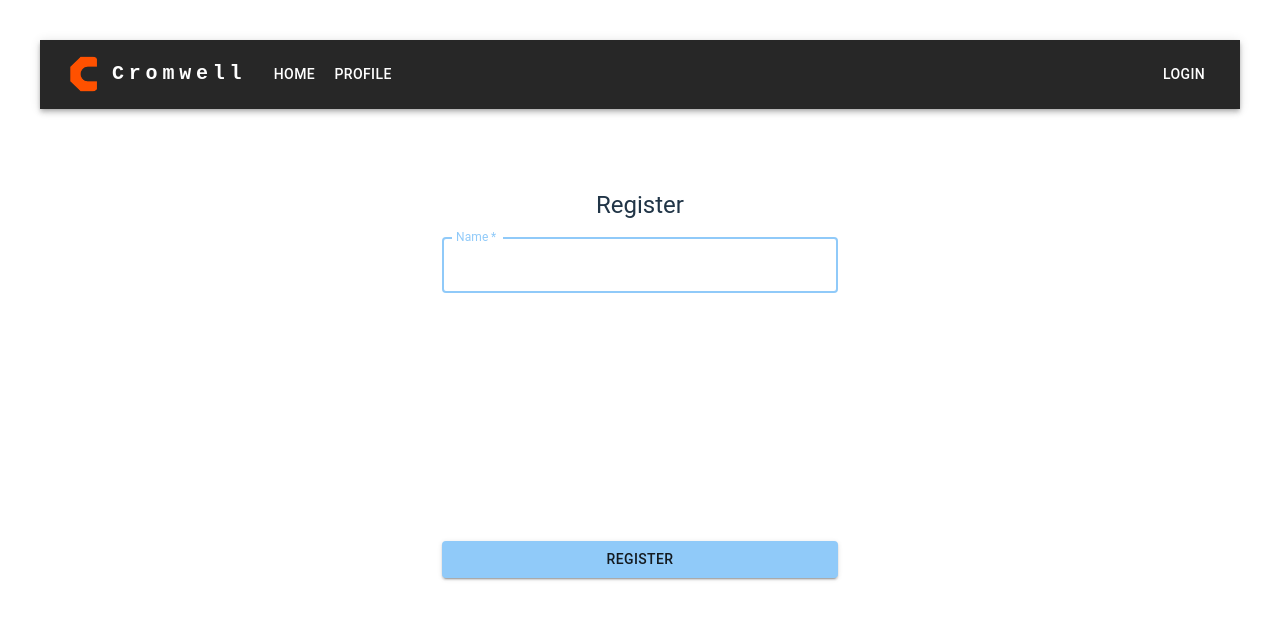
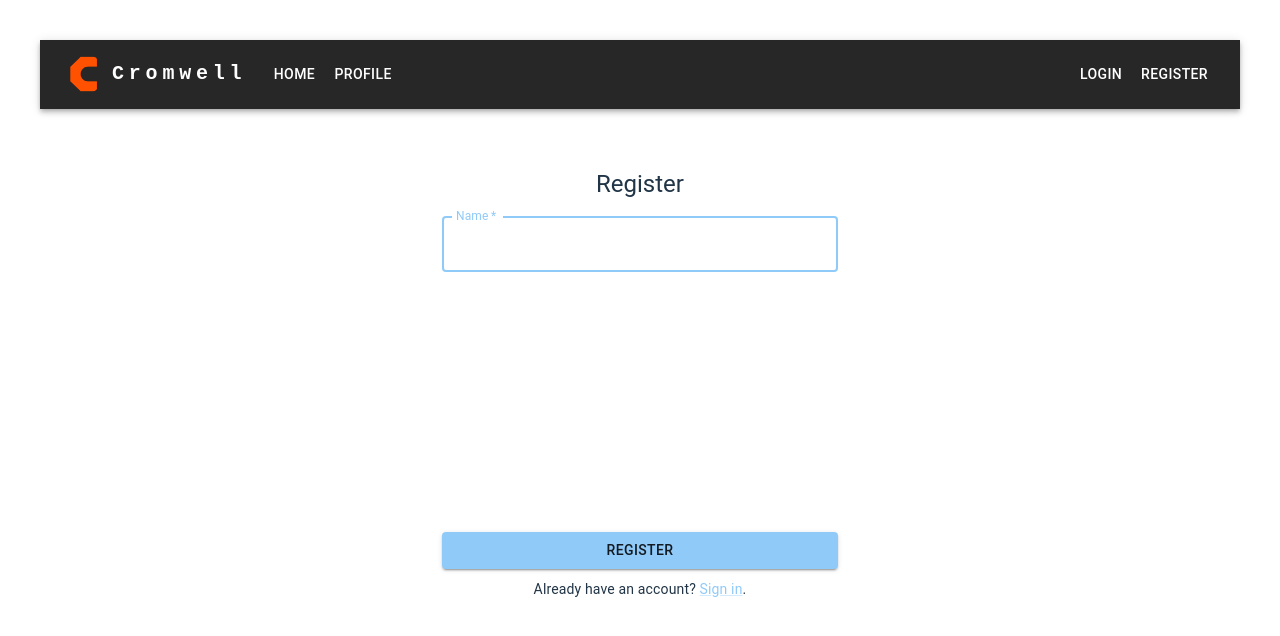
Before and after one commit to mateusz464/cromwell-task, a React (Vite) app in the folder frontend/: page /register in a window 1280 px wide. Shown: the top 636 px of the page. Built offline with nearby package versions, Linux system fonts and the light colour scheme.

Commit message:
QOL register/sign in changes
- Added Register button to nav bar
- Added text under forms to redirect to register/sign in

```diff
--- a/frontend/src/components/NavigationBar.tsx
+++ b/frontend/src/components/NavigationBar.tsx
@@ -151,9 +151,14 @@ function NavigationBar() {
                 </IconButton>
               </Tooltip>
             ) : (
-              <Button href="/login" color="inherit">
-                Login
-              </Button>
+              <>
+                <Button href="/login" color="inherit">
+                  Login
+                </Button>
+                <Button href="/register" color="inherit">
+                  Register
+                </Button>
+              </>
             )}
             <Menu
               sx={{ mt: "45px" }}
--- a/frontend/src/sections/Login.tsx
+++ b/frontend/src/sections/Login.tsx
@@ -1,6 +1,6 @@
 import React, { useState } from "react";
 import { useDispatch } from "react-redux";
-import { Button, Container, TextField, Typography } from "@mui/material";
+import { Button, Container, Link, TextField, Typography } from "@mui/material";
 import { CromwellAPI } from "../auth/cromwellAPI.ts";
 import { AxiosError } from "axios";
 import ResponseData from "../intefaces/ResponseData.ts";
@@ -68,11 +68,15 @@ function Login() {
           autoComplete="current-password"
           value={password}
           onChange={(e) => setPassword(e.target.value)}
+          sx={{ marginBottom: "20px" }}
         />
         <Button type="submit" fullWidth variant="contained" color="primary">
           Login
         </Button>
       </form>
+      <Typography variant="body2" align="center" marginTop="10px">
+        Don't have an account? <Link href="/register">Register here</Link>.
+      </Typography>
     </Container>
   );
 }
--- a/frontend/src/sections/Register.tsx
+++ b/frontend/src/sections/Register.tsx
@@ -1,5 +1,5 @@
 import React, { useState } from "react";
-import { Button, Container, TextField, Typography } from "@mui/material";
+import { Button, Container, Link, TextField, Typography } from "@mui/material";
 import { useDispatch } from "react-redux";
 import { CromwellAPI } from "../auth/cromwellAPI.ts";
 import { AxiosError } from "axios";
@@ -149,11 +149,15 @@ function Register() {
           }}
           helperText={confirmPasswordError}
           error={!!confirmPasswordError}
+          sx={{ marginBottom: "20px" }}
         />
         <Button type="submit" fullWidth variant="contained" color="primary">
           Register
         </Button>
       </form>
+      <Typography variant="body2" align="center" marginTop="10px">
+        Already have an account? <Link href="/login">Sign in</Link>.
+      </Typography>
     </Container>
   );
 }
```
